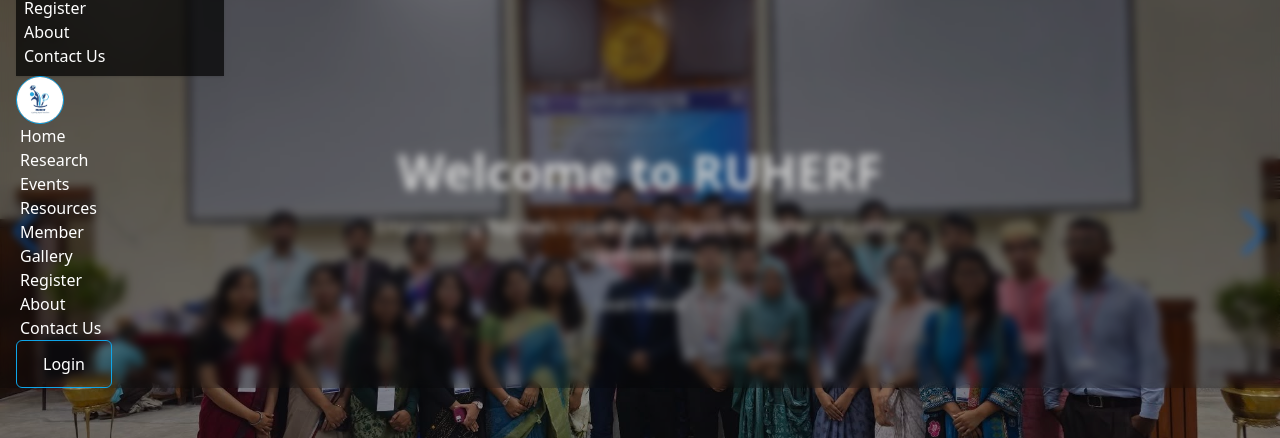
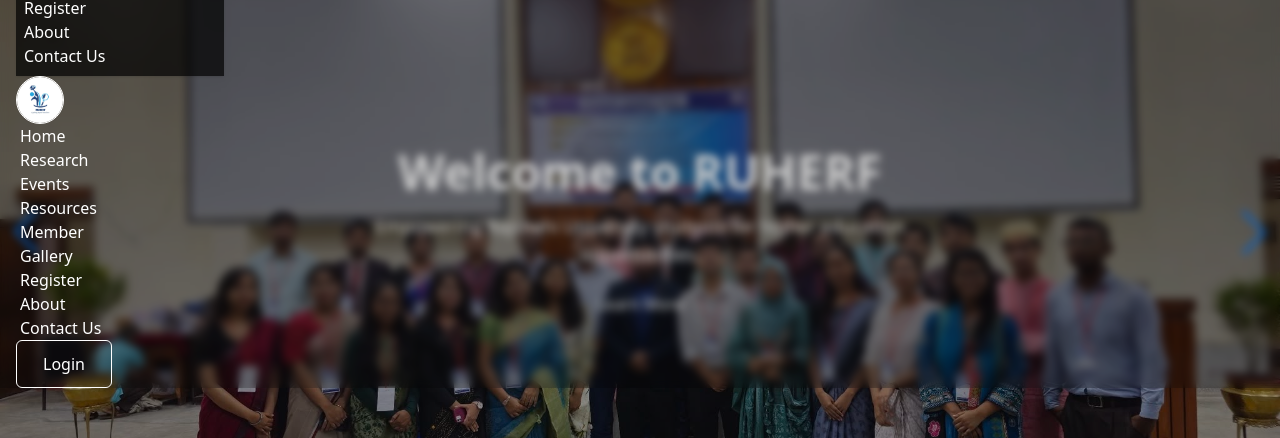
Before and after one commit to mehorabkonok/ruherf, a React (Vite) app: page / in a window 1280 px wide. Shown: the part 168-606 px from the top of the page. Built offline with nearby package versions, Linux system fonts and the light colour scheme.

Commit message:
Border color changed from border-sky-500 to border-white of logo and Login button and background color changed from bg-green-400 to bg-green-600 in the Login button.

```diff
--- a/src/Pages/Components/Navbar/Navbar.jsx
+++ b/src/Pages/Components/Navbar/Navbar.jsx
@@ -48,7 +48,7 @@
                     {/* Desktop logo */}
                     <div className="hidden lg:block">
                         <a href="/">
-                            <img className='border border-sky-500 rounded-full h-12 w-12' src={ruherf_logo} alt="logo" />
+                            <img className='border border-white rounded-full h-12 w-12' src={ruherf_logo} alt="logo" />
                         </a>
                     </div>
                 </div>
@@ -61,7 +61,7 @@
                 {/* Navbar end */}
                 <div className="navbar-end">
                     <Link to="/login">
-                        <div className='border border-sky-500 rounded-md h-10 lg:h-12 w-24 flex items-center justify-center hover:bg-green-400 hover:text-white'>
+                        <div className='border border-white rounded-md h-10 lg:h-12 w-24 flex items-center justify-center hover:bg-green-600 hover:text-white'>
                             Login
                         </div>
                     </Link>
```
